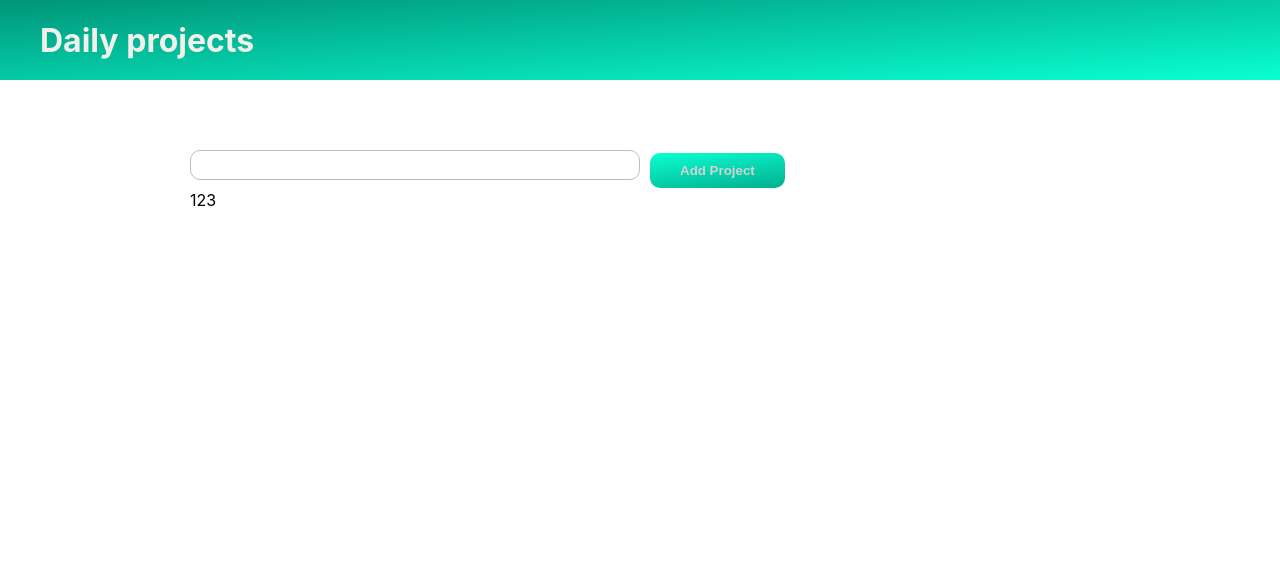
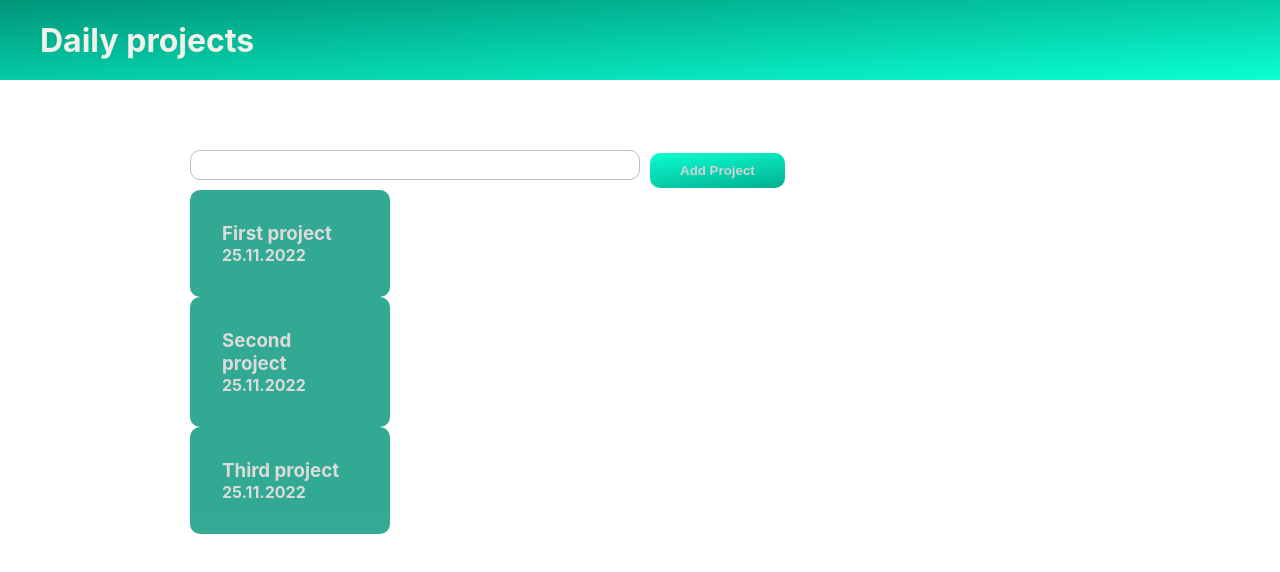
Before and after one commit to R3laxation/Test-Todo, a React (Create React App) app: page / in a window 1280 px wide. Shown: the top 572 px of the page. Built offline with nearby package versions, Linux system fonts and the light colour scheme.

Commit message:
Changed Project.tsx

```diff
--- a/src/pages/projects/project/Project.tsx
+++ b/src/pages/projects/project/Project.tsx
@@ -9,17 +9,16 @@ export const Project = () => {
 
     const projects = useAppSelector<ProjectType[]>(selectProjects);
 
-
-    // const mappedProjects = projects.map(({id, title, addedDate}) => (
-    //     <Link to={`/project/${id}`} className={styles.project} key={id}>
-    //         <h3>{title}</h3>
-    //         <h4>{addedDate}</h4>
-    //     </Link>
-    // ))
+    const mappedProjects = projects.map(({id, title, addedDate}) => (
+        <Link to={`/project/${id}`} className={styles.project} key={id}>
+            <h3>{title}</h3>
+            <h4>{addedDate}</h4>
+        </Link>
+    ))
 
     return (
         <>
-            <div>123</div>
+            {mappedProjects}
         </>
     );
 };
```
